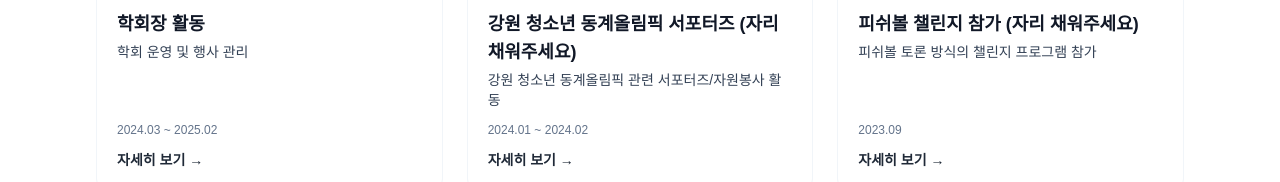
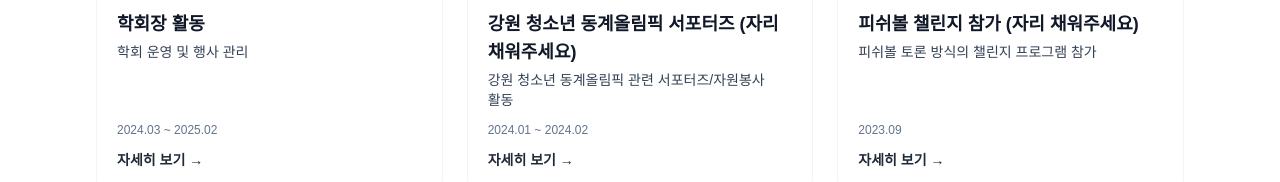
Before and after one commit to jsi4770/SuinPortfolioPage, a Next.js app: page / in a window 1280 px wide. Shown: the part 2548-2730 px from the top of the page. Built offline with nearby package versions, Linux system fonts and the light colour scheme; a web font is replaced by a local one.

Commit message:
Add break-words class to description text to prevent mid-word breaks

```diff
--- a/src/components/ProjectCard.jsx
+++ b/src/components/ProjectCard.jsx
@@ -54,7 +54,7 @@ export default function ProjectCard({ item }) {
           )}
 
           <h3 className="text-lg font-bold text-ink-900 mb-1 break-words">{title}</h3>
-          <p className="text-sm text-ink-700 mb-3 flex-1">{description}</p>
+          <p className="text-sm text-ink-700 mb-3 flex-1 break-words">{description}</p>
 
           {meta && <p className="text-xs text-ink-500 mb-3">{meta}</p>}
 
```
